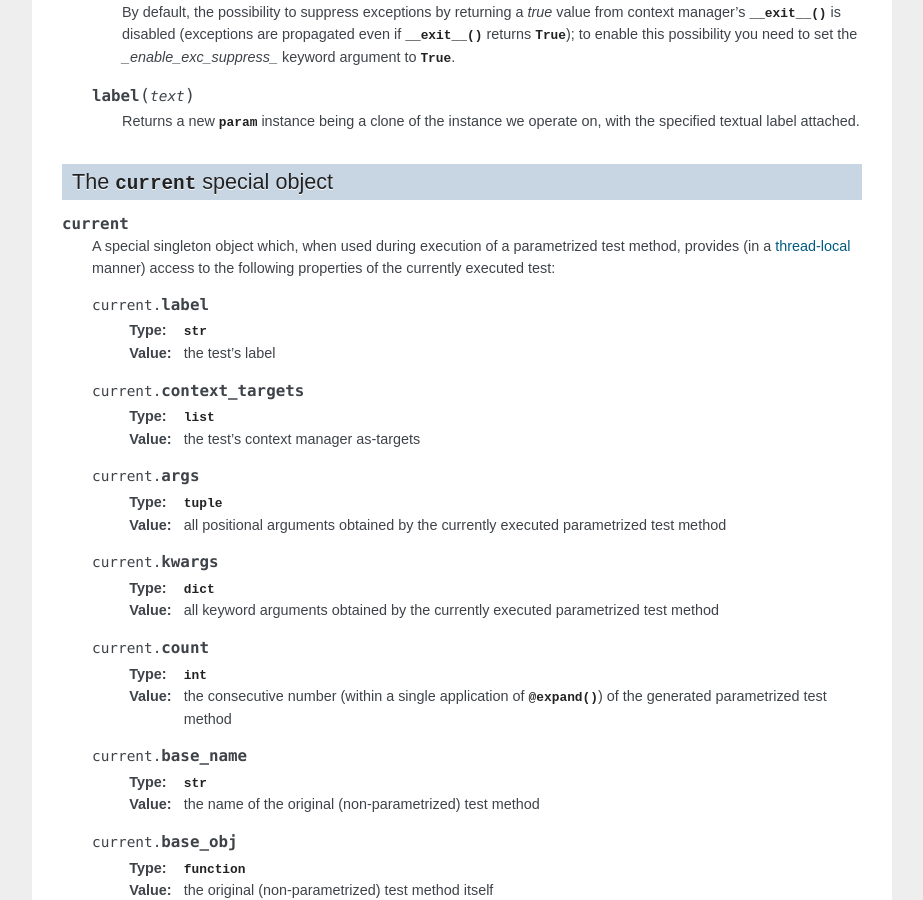
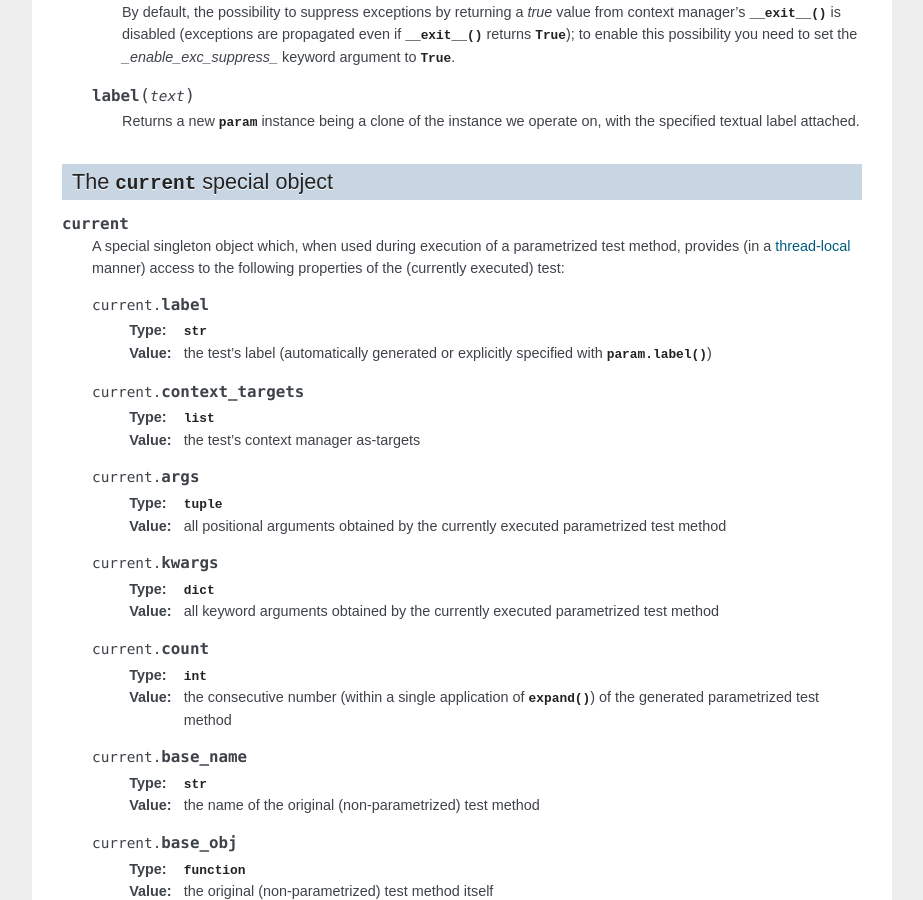
Before and after one commit to zuo/unittest_expander, a Sphinx documentation site: the page built from docs/reference.rst, in a window 1280 px wide and 900 px high, scrolled down 2743 px. Shown: the whole window, without its empty margins (198-1121 px from the left). Built offline with Sphinx 7.4.7, drawn with Linux system fonts in a browser that asks for light colours.

Commit message:
Docs: further fixes/improvements

```diff
--- a/docs/reference.rst
+++ b/docs/reference.rst
@@ -206,12 +206,13 @@ The :obj:`current` special object
 
    A special singleton object which, when used during execution of a
    parametrized test method, provides (in a `thread-local`_ manner)
-   access to the following properties of the currently executed test:
+   access to the following properties of the (currently executed) test:
 
    .. attribute:: current.label
 
       :type: :class:`str`
-      :value: the :ref:`test's label <test-labels>`
+      :value: the :ref:`test's label <test-labels>` (automatically
+              generated or explicitly specified with :meth:`param.label`)
 
    .. attribute:: current.context_targets
 
@@ -234,7 +235,7 @@ The :obj:`current` special object
 
       :type: :class:`int`
       :value: the consecutive number (within a single application of
-              :func:`@expand`) of the generated parametrized test method
+              :func:`expand`) of the generated parametrized test method
 
    .. attribute:: current.base_name
 
@@ -243,7 +244,7 @@ The :obj:`current` special object
 
    .. attribute:: current.base_obj
 
-      :type: :class:`function <types.FunctionType>`
+      :type: :data:`function <types.FunctionType>`
       :value: the original (non-parametrized) test method itself
 
 .. _thread-local: https://docs.python.org/library/threading.html#thread-local-data
--- a/unittest_expander.py
+++ b/unittest_expander.py
@@ -648,7 +648,7 @@ test_save_load_with_spaces__<load='abc',save='abc'> ... ok
 ...Ran 4 tests...
 OK
 
-.. _`test-context-targets`
+.. _test-context-targets:
 
 As you can see in the above example, a *sequence* of context manager
 *as-targets* (i.e., objects returned by context managers'
@@ -1649,7 +1649,7 @@ you can customize that globally by:
   * ``{label}`` -- the test label (automatically generated or
     explicitly specified with :meth:`param.label`),
   * ``{count}`` -- the consecutive number (within a single application
-    of :func:`@expand`) of the generated parametrized test method;
+    of :func:`expand`) of the generated parametrized test method;
 
   (in future versions of *unittest_expander* more replacement fields may
   be made available)
```
